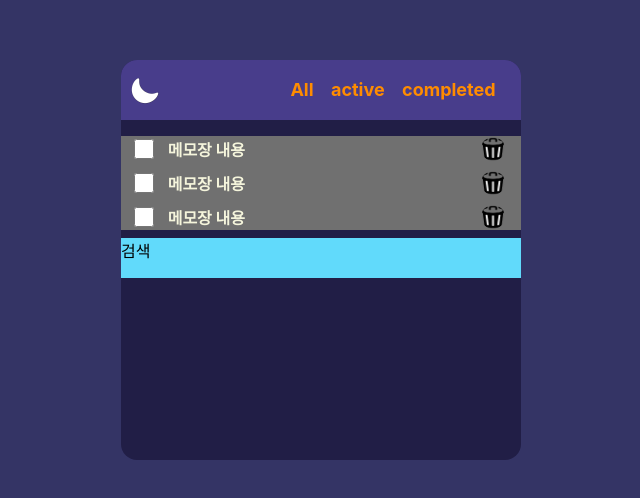
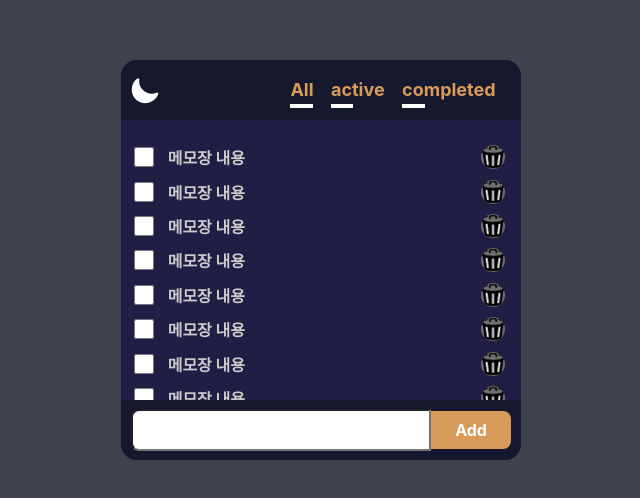
Before and after one commit to CureLatte/CafeTour, a React (Create React App) app: page / in a window 1280 px wide. Shown: the part 140-638 px from the top of the page, without its empty margins (319-959 px from the left). Built offline with nearby package versions, Linux system fonts and the light colour scheme.

Commit message:
[FEAT] style

```diff
--- a/src/toDoApp/components/Content.jsx
+++ b/src/toDoApp/components/Content.jsx
@@ -4,9 +4,14 @@ import style from '../css/content.module.css'
 export default function Content(){
     return (
         <div className={style.content}>
-            <Row></Row>
-            <Row></Row>
-            <Row></Row>
+            <Row/>
+            <Row/>
+            <Row/>
+            <Row/>
+            <Row/>
+            <Row/>
+            <Row/>
+            <Row/>
         </div>
     )
 }
--- a/src/toDoApp/components/Footer.jsx
+++ b/src/toDoApp/components/Footer.jsx
@@ -3,7 +3,10 @@ import style from '../css/footer.module.css'
 export default function Footer(){
     return (
         <div className={style.container}>
-            <div className={style.searchBar}>검색</div>
+            <div className={style.searchBar}>
+                <input type="text" className={style.searchInput} placeholder=""/>
+                <span className={style.searchTitle}>Add</span>
+            </div>
         </div>
     )
 }
--- a/src/toDoApp/components/header.jsx
+++ b/src/toDoApp/components/header.jsx
@@ -1,13 +1,25 @@
 import style from  '../css/header.module.css'
 
 export default function Header(){
+
+
     return (
         <div className={style.header}>
             <img src='/images/darkMode.png' alt="error" className={style.darkMode}/>
             <div className={style.tabsContainer}>
-                <span className={style.tabs}>All</span>
-                <span className={style.tabs}>active</span>
-                <span className={style.tabs}>completed</span>
+                <span className={style.tabs}>
+                    <p>All</p>
+                    <div className={style.tabsBar}/>
+                </span>
+
+                <span className={style.tabs}>
+                    <p>active</p>
+                    <div className={style.tabsBar}/>
+                </span>
+                <span className={style.tabs}>
+                    <p>completed</p>
+                    <div className={style.tabsBar}/>
+                </span>
             </div>
         </div>
     )
--- a/src/toDoApp/css/background.module.css
+++ b/src/toDoApp/css/background.module.css
@@ -1,10 +1,13 @@
 .background{
-    background-color: #343465;
+    background-color: #3F414D;
     width : 100vw;
     height: 100vh;
     display: flex;
     flex-direction: row;
     justify-content: center;
+    box-shadow: 11px 12px 19px -3px rgba(0,0,0,0.75);
+    -webkit-box-shadow: 11px 12px 19px -3px rgba(0,0,0,0.75);
+    -moz-box-shadow: 11px 12px 19px -3px rgba(0,0,0,0.75);
 }
 
 .container{
--- a/src/toDoApp/css/content.module.css
+++ b/src/toDoApp/css/content.module.css
@@ -1,4 +1,5 @@
-.content{
-    margin-top: 1em;
-    background-color: #707070;
+.content {
+    padding-top: 1em;
+    height: 66%;
+    overflow: scroll;
 }
--- a/src/toDoApp/css/footer.module.css
+++ b/src/toDoApp/css/footer.module.css
@@ -1,10 +1,45 @@
 .container{
     width: 100%;
-    height: 10%;
-    background-color: #61dafb;
+    height: 15%;
+    background-color: #16182E;
+    flex-direction: row;
+    align-items: center;
+    justify-content: center;
+    display: flex;
 }
 
 .searchBar{
-    width: 80%;
-    height: 10%;
+    width: 100%;
+    height: 80%;
+    display: flex;
+    flex-direction: row;
+    align-items: center;
+    justify-content: center;
 }
+
+.searchTitle{
+    display: flex;
+    flex-direction: row;
+    justify-content: center;
+    align-items: center;
+    width: 20%;
+    height: 80%;
+    background-color: #d99b59;
+    color: white;
+    border-radius: 0 0.5rem 0.5rem 0;
+    font-weight: bold;
+}
+
+.searchInput{
+    width: 70%;
+    height: 80%;
+    color: darkslateblue;
+    border-radius: 0.5rem 0 0 0.5rem;
+    padding: 0 0 0 1em;
+    font-size: 1em;
+    font-weight: bold;
+}
+
+.searchInput:focus{
+    outline: none;
+}
--- a/src/toDoApp/css/header.module.css
+++ b/src/toDoApp/css/header.module.css
@@ -1,5 +1,5 @@
 .header{
-    background-color: darkslateblue;
+    background-color: #16182E;
     height: 15%;
     width: 100%;
     display: flex;
@@ -25,8 +25,17 @@
 }
 
 .tabs{
-    color:darkorange;
+    position: relative;
+    color: #d99b59;
     font-weight: bold;
     font-size: large;
     line-height: 100%;
 }
+
+.tabsBar{
+    position: absolute;
+    top: 2.25em;
+    width: 1.25em;
+    height: 0.25em;
+    background-color: white;
+}
--- a/src/toDoApp/css/row.module.css
+++ b/src/toDoApp/css/row.module.css
@@ -1,6 +1,6 @@
 .row{
     width: 100%;
-    height: 100%;
+    height: 10%;
     display: flex;
     flex-direction: row;
     justify-content: space-between;
@@ -13,11 +13,12 @@
     margin-right: 1em;
     width: 1.5em;
     height: 1.5em;
+    accent-color: #e88c2a;
 }
 
 .content{
     font-weight: bold;
-    color: beige;
+    color: #cccccc;
 }
 
 .contentWrapper{
```
